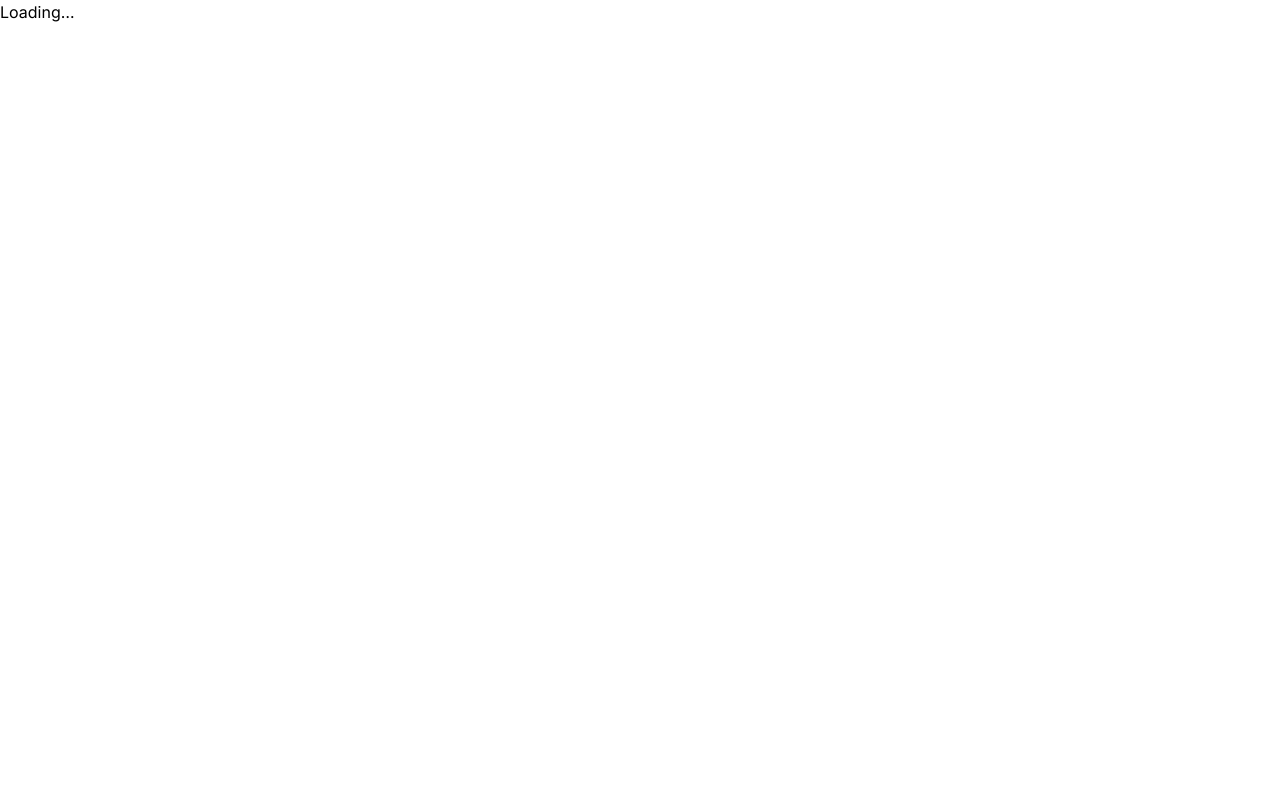
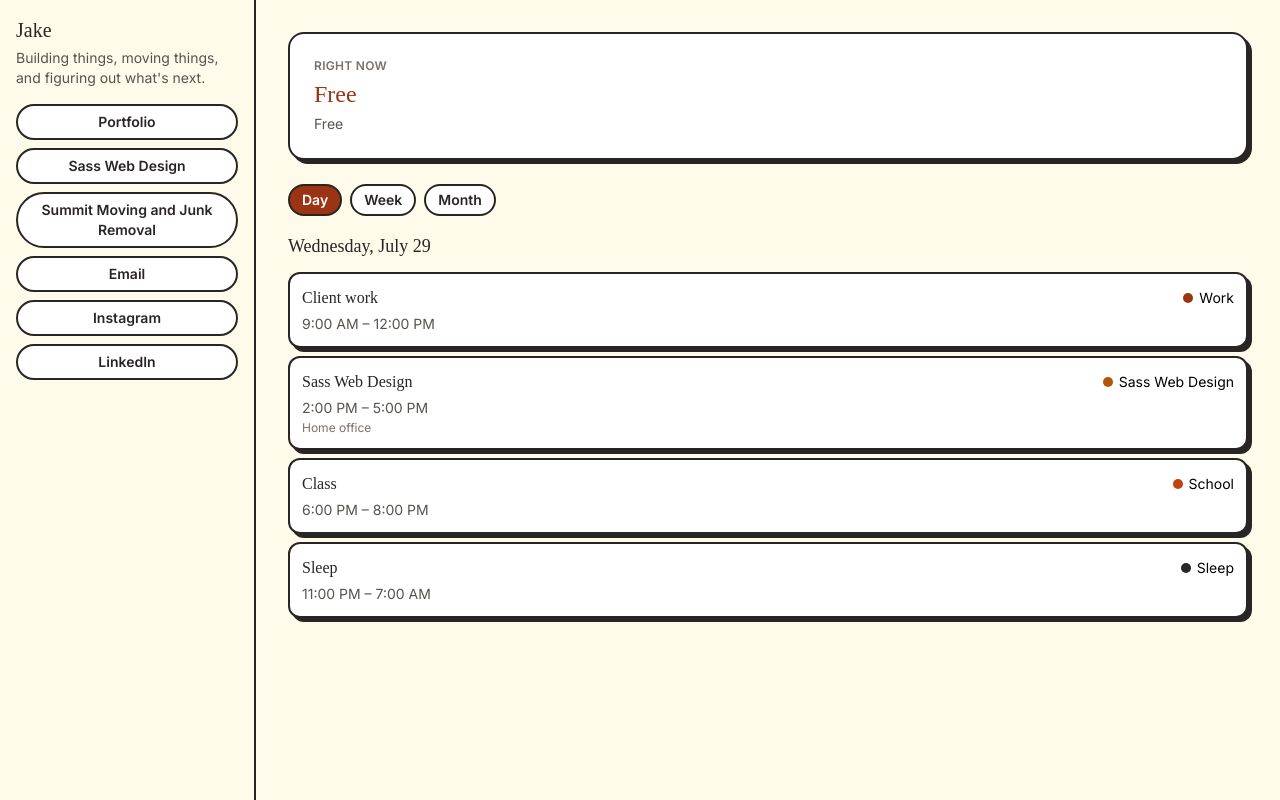
Before and after one commit to Jqkeyyy/whatsjakedoing, a React (Vite) app: page / in a window 1280 px wide. Built offline with nearby package versions, Linux system fonts and the light colour scheme; a web font is replaced by a local one.

Commit message:
feat: compose App with sidebar, status hero, and calendar tabs

```diff
--- a/src/App.tsx
+++ b/src/App.tsx
@@ -1,5 +1,29 @@
+import { mockCategories } from './mock/categories';
+import { mockEvents } from './mock/events';
+import { mockHubLinks } from './mock/hubLinks';
+import { mockStatusOverride } from './mock/statusOverride';
+import { deriveStatus } from './lib/status';
+import { Sidebar } from './components/Sidebar';
+import { StatusHero } from './components/StatusHero';
+import { CalendarTabs } from './components/CalendarTabs';
+
 function App() {
-  return <div>Loading…</div>;
+  const status = deriveStatus(mockEvents, mockCategories, mockStatusOverride, new Date());
+
+  return (
+    <div className="flex min-h-screen flex-col bg-cream sm:flex-row">
+      <Sidebar
+        bio="Building things, moving things, and figuring out what's next."
+        hubLinks={mockHubLinks}
+      />
+      <main className="flex-1 p-4 sm:p-8">
+        <StatusHero status={status} />
+        <div className="mt-6">
+          <CalendarTabs events={mockEvents} categories={mockCategories} />
+        </div>
+      </main>
+    </div>
+  );
 }
 
 export default App;
```
Also changed, not shown: 1 other file (tests, documents, lock files or other folders).
